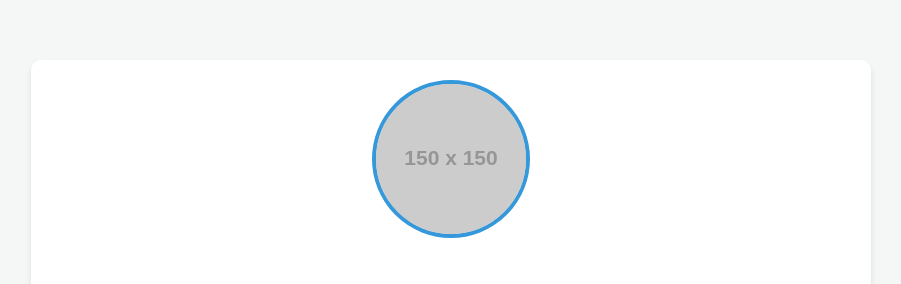
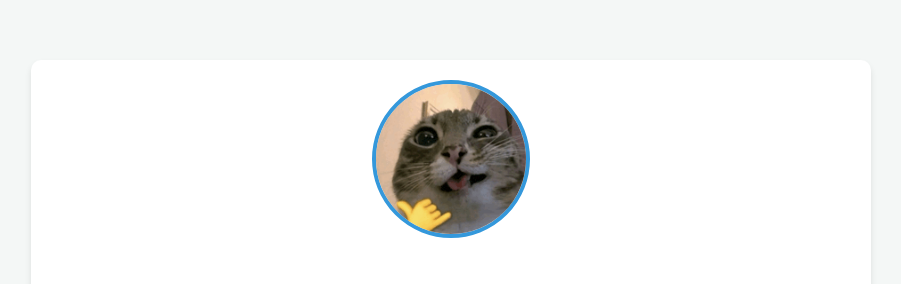
Before and after one commit to lilJdub/Introduction-demo, a plain HTML site: page index.html in a window 1280 px wide. Shown: the top 284 px of the page, without its empty margins (189-1090 px from the left). Drawn offline with Linux system fonts and the light colour scheme; placeholder pictures from the web are drawn by us.

Commit message:
update user profile

```diff
--- a/index.html
+++ b/index.html
@@ -9,7 +9,7 @@
 <body>
 
     <div class="container">
-        <img src="https://via.placeholder.com/150" alt="Profile Picture" class="profile-img">
+        <img src="images/cat.gif" alt="Profile Picture" class="profile-img">
 
         <h1>Hello, 我是 lilJdub</h1>
         <div class="role">軟體工程師/玉山商業銀行</div>
```
Also changed, not shown: images/cat.gif (added).
